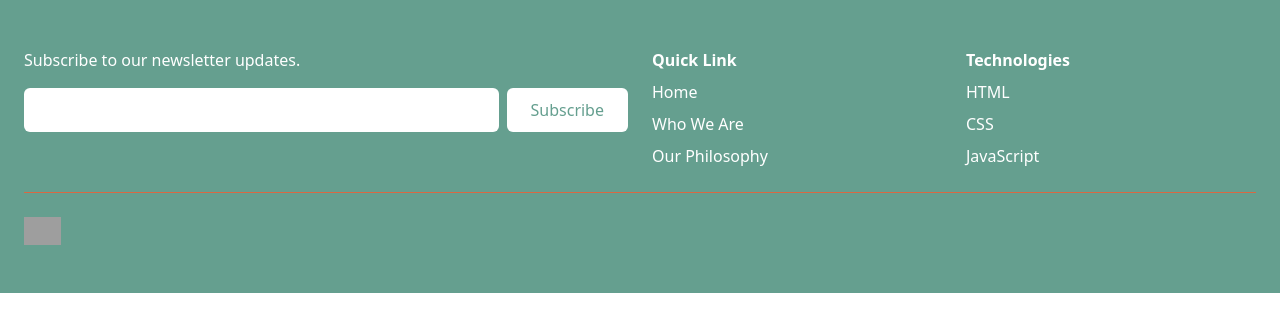
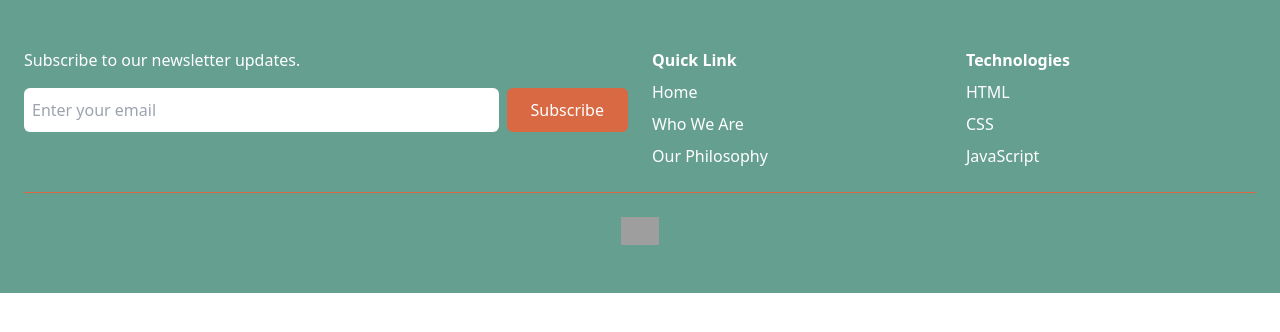
Before and after one commit to LumkileNdabeni/Module_08R_CS20240198_wfc2407_A_LumkileNdabeni_SDF08_R, a plain HTML site: page Module_08R_StudentNo_Classcode_Group_Name-Surname_SDF08_R-main/index.html in a window 1280 px wide. Drawn offline with nearby package versions, Linux system fonts and the light colour scheme; grey boxes are pictures that could not be loaded.

Commit message:
Styled subscribe button

```diff
--- a/Module_08R_StudentNo_Classcode_Group_Name-Surname_SDF08_R-main/index.html
+++ b/Module_08R_StudentNo_Classcode_Group_Name-Surname_SDF08_R-main/index.html
@@ -14,8 +14,8 @@
                 <div class="sm:col-span-2">
                     <h1 class="max-w-lg text-white">Subscribe to our newsletter updates.</h1>
                     <div class="flex flex-col md:flex-row mt-4">
-                        <input id="email" type="text" class="flex-grow p-2 rounded-md bg-white dark:bg-gray-800 text-black dark:text-white">
-                        <button class="w-full md:w-auto px-6 py-2.5 mt-2 md:mt-0 md:ml-2 bg-white text-[#659f8f] rounded-md">
+                        <input id="email" type="text" class="flex-grow p-2 rounded-md bg-white dark:bg-white-800 text-black dark:text-white" placeholder="Enter your email">
+                        <button class="w-full md:w-auto px-6 py-2.5 mt-2 md:mt-0 md:ml-2 bg-[#d86943] text-white rounded-md">
                                     Subscribe
                                 </button>
                             </div>
@@ -40,7 +40,7 @@
 
                     <hr class="my-6 border-[#d86943]">
 
-                    <div class="flex justify center">
+                    <div class="flex justify-center">
                         <a href="#">
                             <img class="w-auto h-7" src="https://codespace-assets.global.ssl.fastly.net/wp/assets/website/codespace-primary-logo-light.svg" alt="">
                         </a>
```
